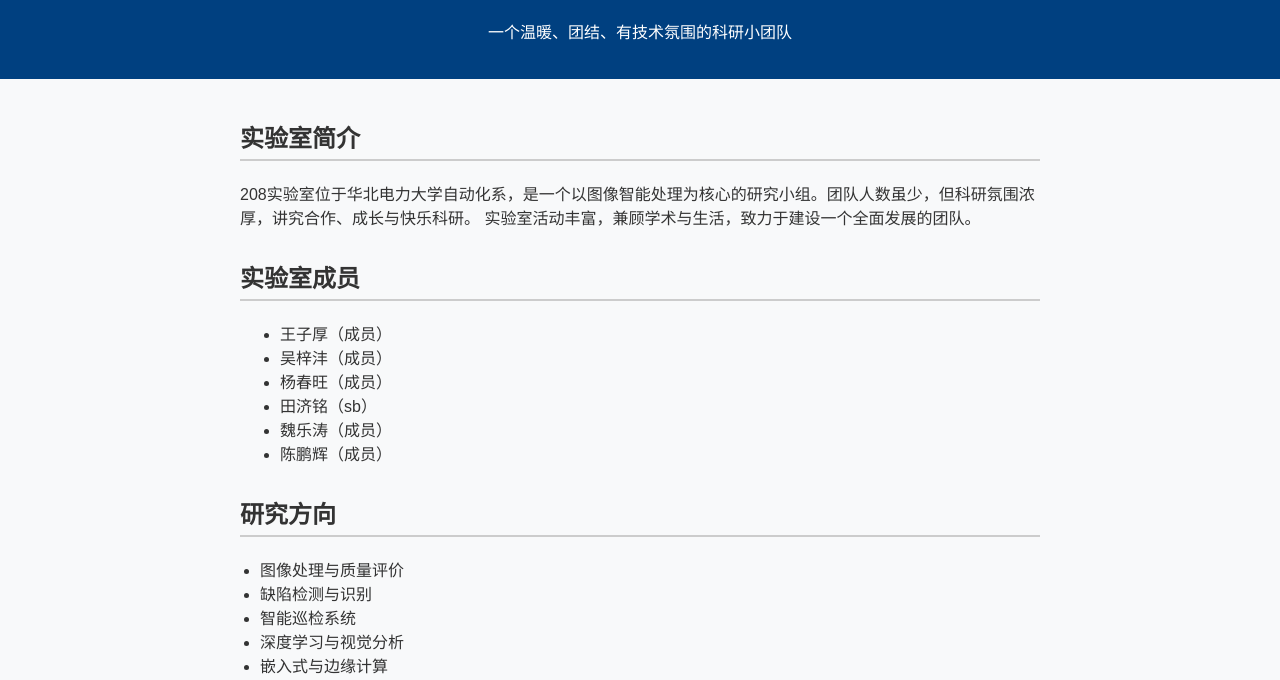
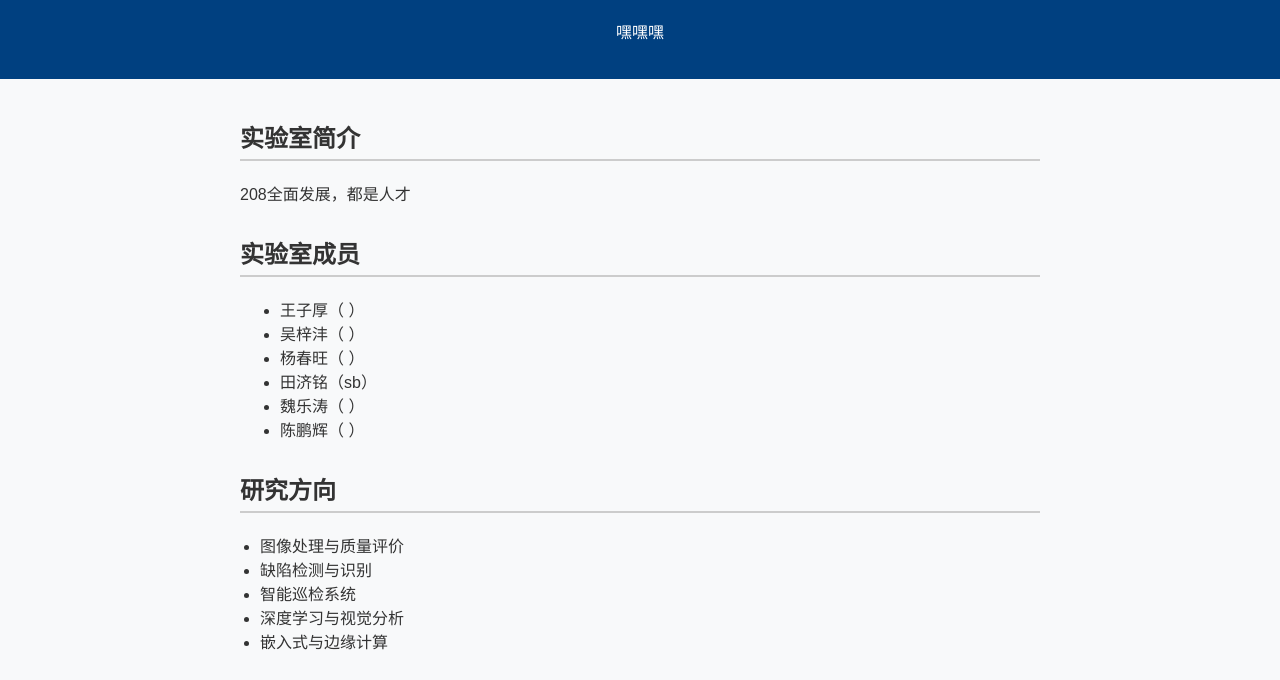
Before and after one commit to nobrain0/208, a plain HTML site: page index.html in a window 1280 px wide. Shown: the part 90-770 px from the top of the page. Drawn offline with Linux system fonts and the light colour scheme.

Commit message:
Update index.html

```diff
--- a/index.html
+++ b/index.html
@@ -46,27 +46,26 @@
 <body>
   <header>
     <h1>208实验室</h1>
-    <p>一个温暖、团结、有技术氛围的科研小团队</p>
+    <p>嘿嘿嘿</p>
   </header>
 
   <main>
     <section>
       <h2>实验室简介</h2>
       <p>
-        208实验室位于华北电力大学自动化系，是一个以图像智能处理为核心的研究小组。团队人数虽少，但科研氛围浓厚，讲究合作、成长与快乐科研。
-        实验室活动丰富，兼顾学术与生活，致力于建设一个全面发展的团队。
+        208全面发展，都是人才
       </p>
     </section>
 
     <section>
       <h2>实验室成员</h2>
       <ul class="member-list">
-        <li>王子厚（成员）</li>
-        <li>吴梓沣（成员）</li>
-        <li>杨春旺（成员）</li>
+        <li>王子厚（  ）</li>
+        <li>吴梓沣（  ）</li>
+        <li>杨春旺（  ）</li>
         <li>田济铭（sb）</li>
-        <li>魏乐涛（成员）</li>
-        <li>陈鹏辉（成员）</li>
+        <li>魏乐涛（  ）</li>
+        <li>陈鹏辉（  ）</li>
       </ul>
     </section>
 
```
